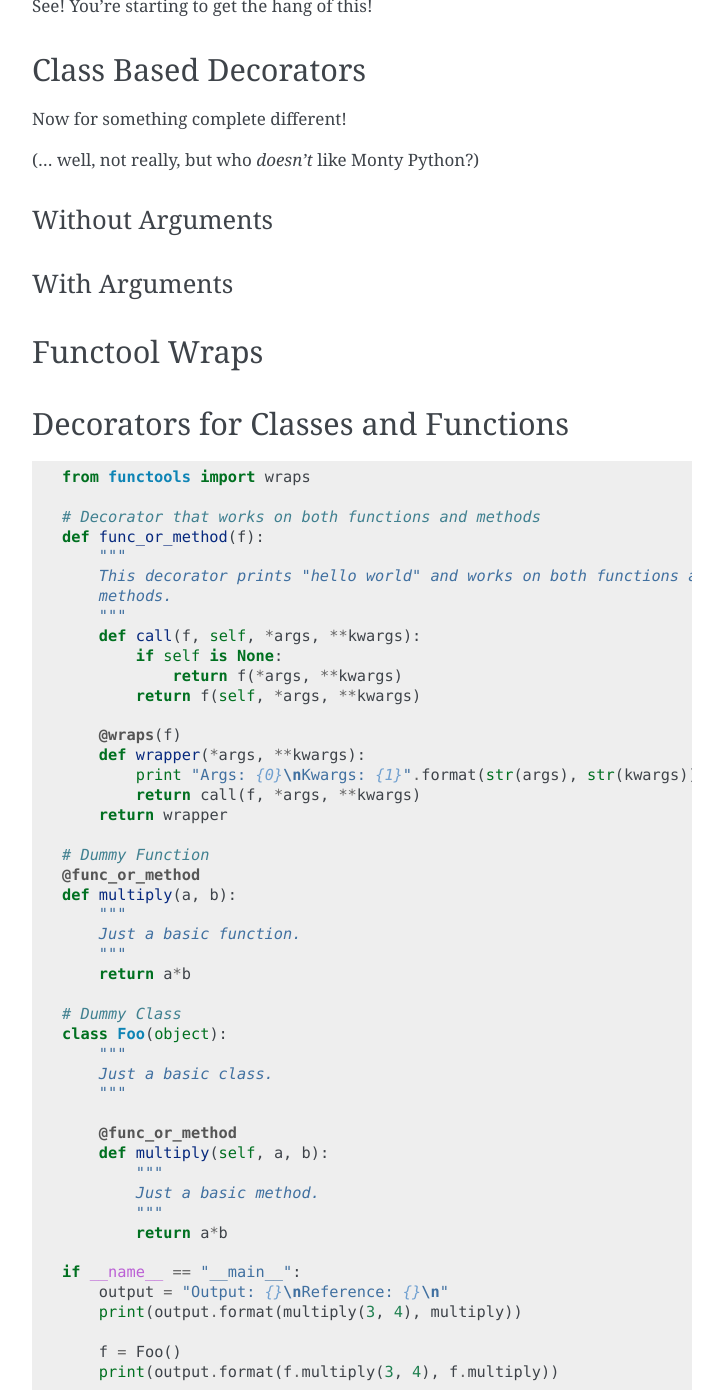
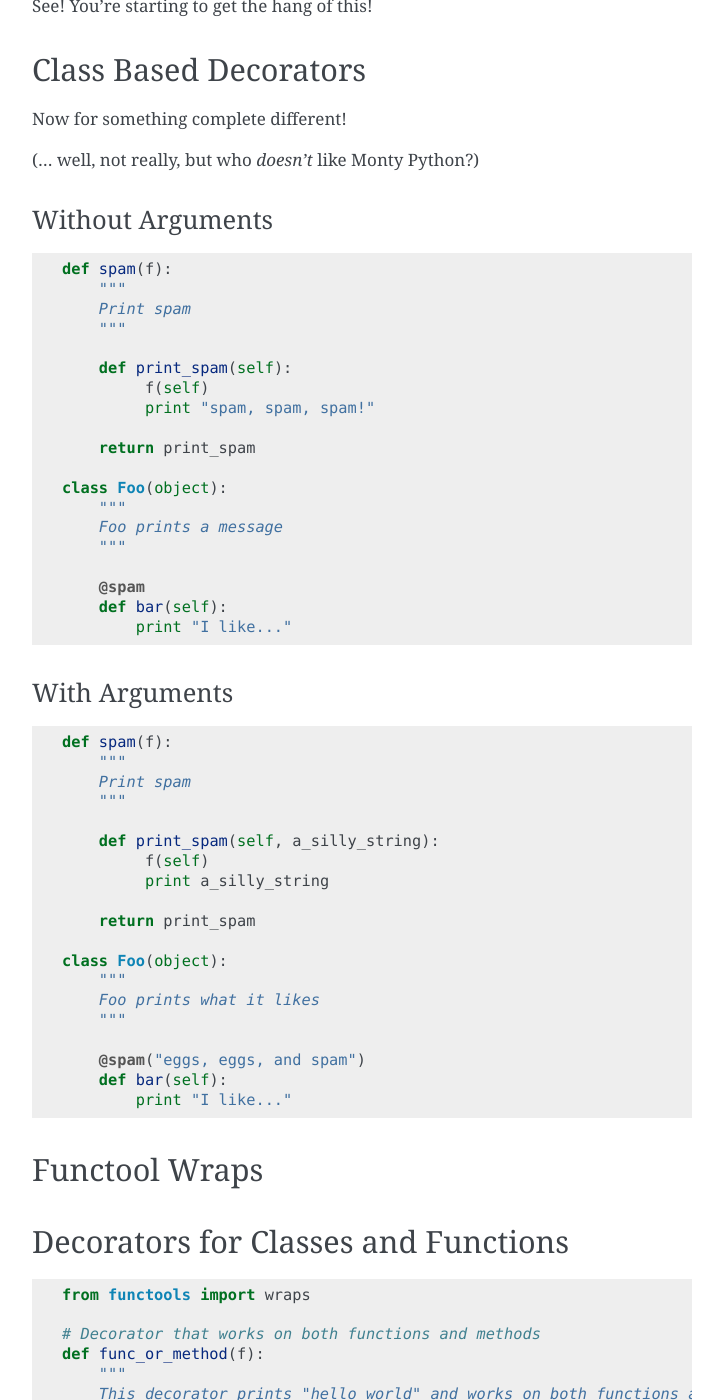
Before and after one commit to bramwelt/website, a Sphinx documentation site: the page built from source/decorators.rst, in a window 1280 px wide and 1400 px high, scrolled down 2658 px. Shown: the whole window, without its empty margins (388-1111 px from the left). Built offline with Sphinx 7.4.7, drawn with Linux system fonts in a browser that asks for light colours.

Commit message:
Add spam examples to Class decorators w/wo args

```diff
--- a/source/decorators.rst
+++ b/source/decorators.rst
@@ -142,8 +142,55 @@ Now for something complete different!
 Without Arguments
 ~~~~~~~~~~~~~~~~~
 
+::
+
+    def spam(f):
+        """
+        Print spam
+        """
+
+        def print_spam(self):
+             f(self)
+             print "spam, spam, spam!"
+
+        return print_spam
+
+    class Foo(object):
+        """
+        Foo prints a message
+        """
+
+        @spam
+        def bar(self):
+            print "I like..."
+
+
 With Arguments
 ~~~~~~~~~~~~~~
+
+::
+
+    def spam(f):
+        """
+        Print spam
+        """
+
+        def print_spam(self, a_silly_string):
+             f(self)
+             print a_silly_string
+
+        return print_spam
+
+    class Foo(object):
+        """
+        Foo prints what it likes
+        """
+
+        @spam("eggs, eggs, and spam")
+        def bar(self):
+            print "I like..."
+
+
 
 Functool Wraps
 --------------
```
